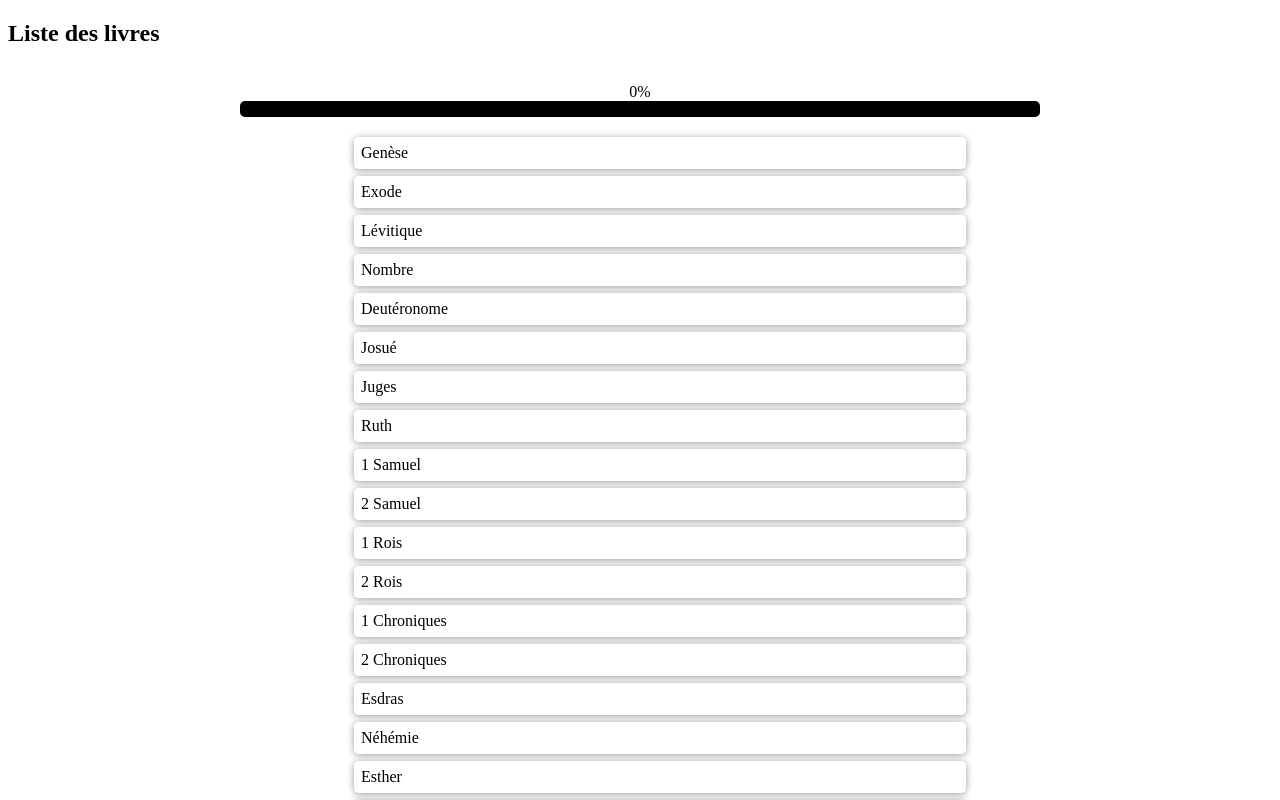
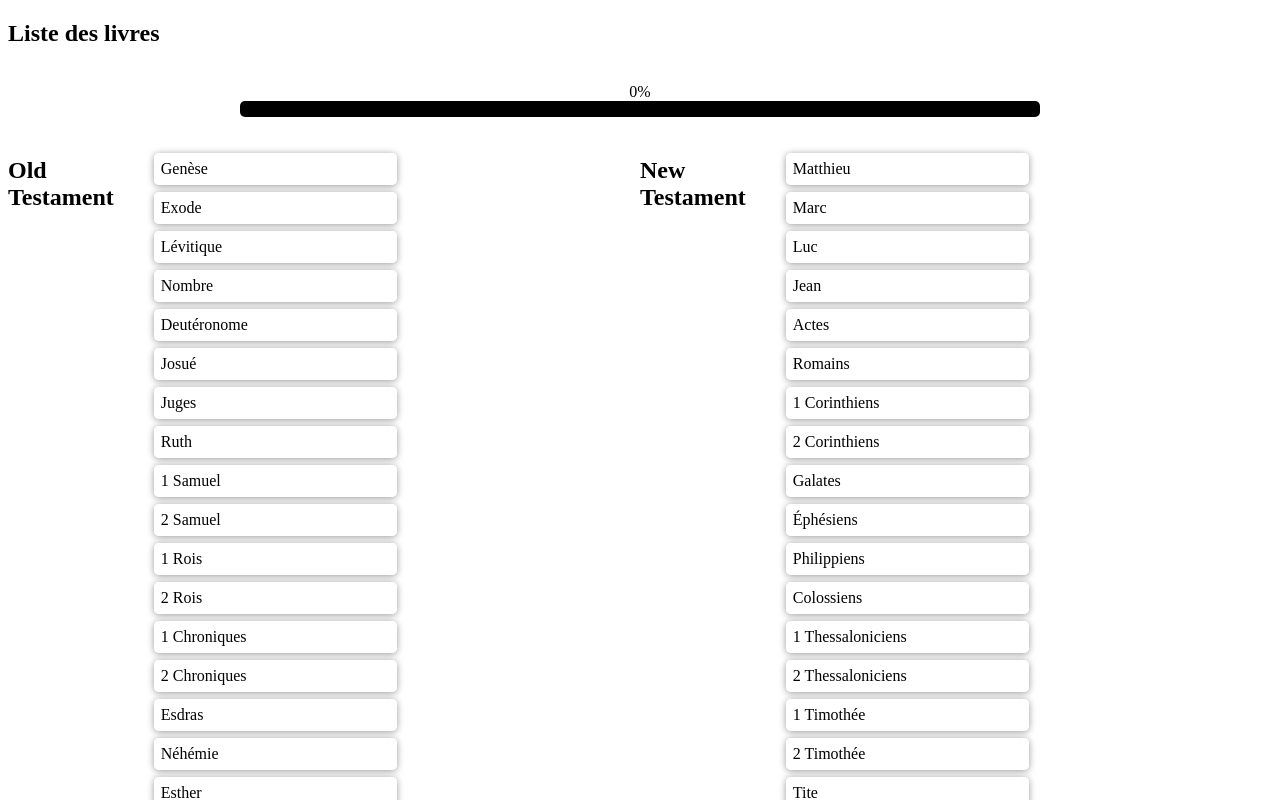
Before and after one commit to kaliacad/bible-tracker, a React (Create React App) app: page / in a window 1280 px wide. Shown: the top 800 px of the page. Built offline with nearby package versions, Linux system fonts and the light colour scheme.

Commit message:
Refactored BookList component to display books in two columns

```diff
--- a/src/components/BookList.js
+++ b/src/components/BookList.js
@@ -1,54 +1,48 @@
-import { Link } from "react-router-dom";
-import { books } from "../data/books";
-import GlobalProgressBar from "./ProgressBar/GlobalProgressBar";
+
+import React from 'react';
+import { Link } from 'react-router-dom';
+import { books } from '../data/books';
+import GlobalProgressBar from './ProgressBar/GlobalProgressBar';
 
 export default function BookList() {
-  const listItems = books.map((book) => (
-    <div style={ {
-      display:"flex",
-      flexDirection:"column",
-      alignItems:"center"
-    }}>
+  const firstColumn = books.slice(0, 39);
+  const secondColumn = books.slice(39);
 
-
-
-
+  const renderColumn = (columnBooks) => {
+    return columnBooks.map((book) => (
       <Link to={`/books/${book.id}`} style={{
         textDecoration: 'none',
         color: '#000',
         width: '50%',
-    }}
-    key={book.id.toString()}>
-      <li
-        style={{
-          listStyleType: "none",
-          borderRadius: "5px",
-          border: "2px solid #fff",
-          boxShadow: "0 1px 7px #999",
-          padding: "5px",
-          cursor: "pointer",
-
-        }}
-      >
+      }} key={book.id.toString()}>
+        <li style={{
+          listStyleType: 'none',
+          borderRadius: '5px',
+          border: '2px solid #fff',
+          boxShadow: '0 1px 7px #999',
+          padding: '5px',
+          cursor: 'pointer',
+        }}>
           {book.title}
         </li>
       </Link>
-    </div>
     ));
+  };
 
   return (
     <>
       <h2>Liste des livres</h2>
       <GlobalProgressBar />
-      <ul
-        style={{
-          display: "flex",
-          flexDirection: "column",
-          gap: "7px",
-        }}
-      >
-        {listItems}
+      <div style={{ display: 'flex', justifyContent: 'space-between' }}>
+      <h2>Old Testament</h2>
+        <ul style={{ display: 'flex', flexDirection: 'column', gap: '7px', width:'550rem' }}>
+          {renderColumn(firstColumn)}
         </ul>
+        <h2>New Testament</h2>
+        <ul style={{ display: 'flex', flexDirection: 'column', gap: '7px', width:'550rem' }}>
+          {renderColumn(secondColumn)}
+        </ul>
+      </div>
     </>
   );
 }
```
Also changed, not shown: package.json (+16 -19 lines), 2 other files (tests, documents, lock files or other folders). Lines whose indentation alone changed are shown as unchanged.
